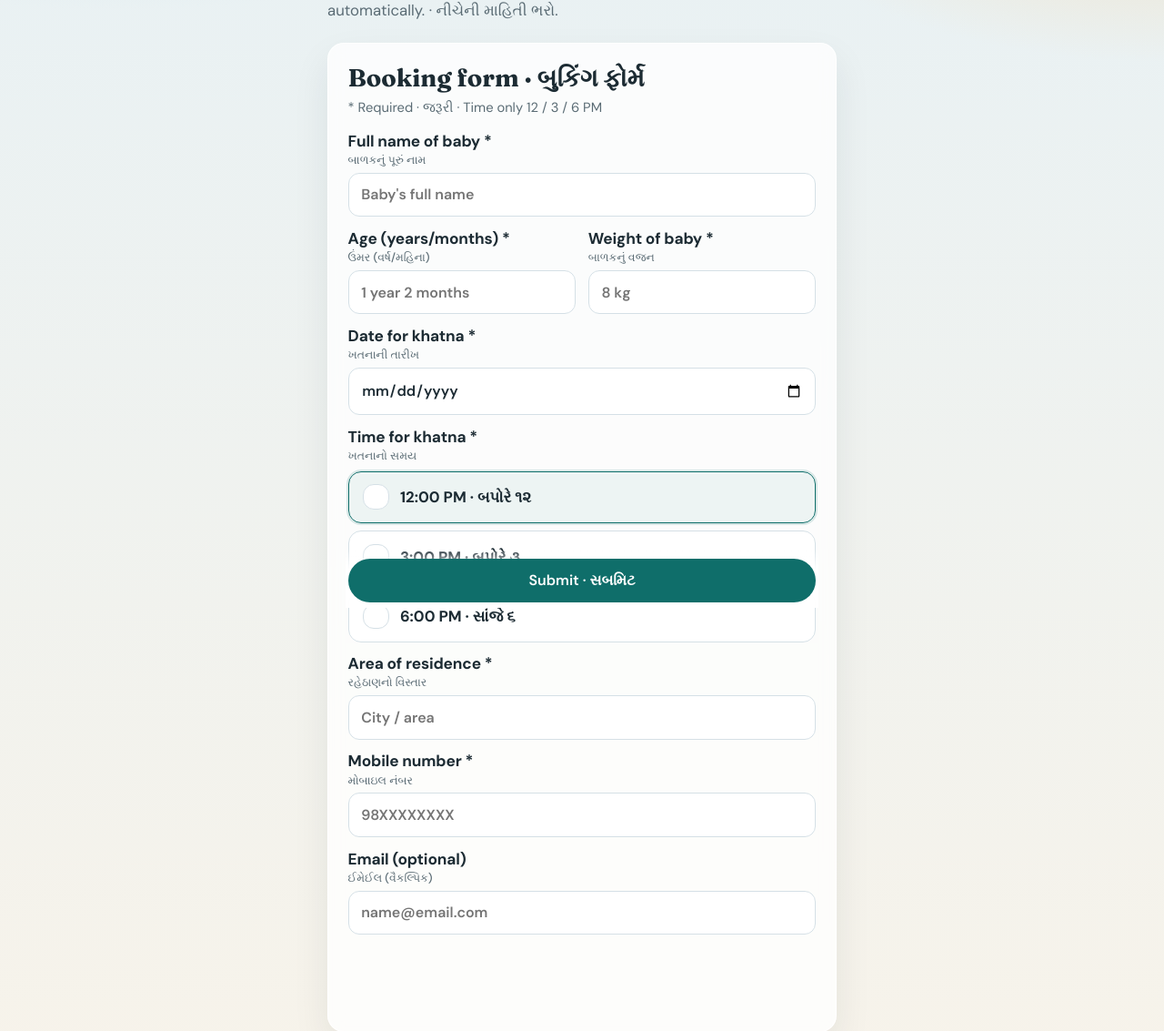
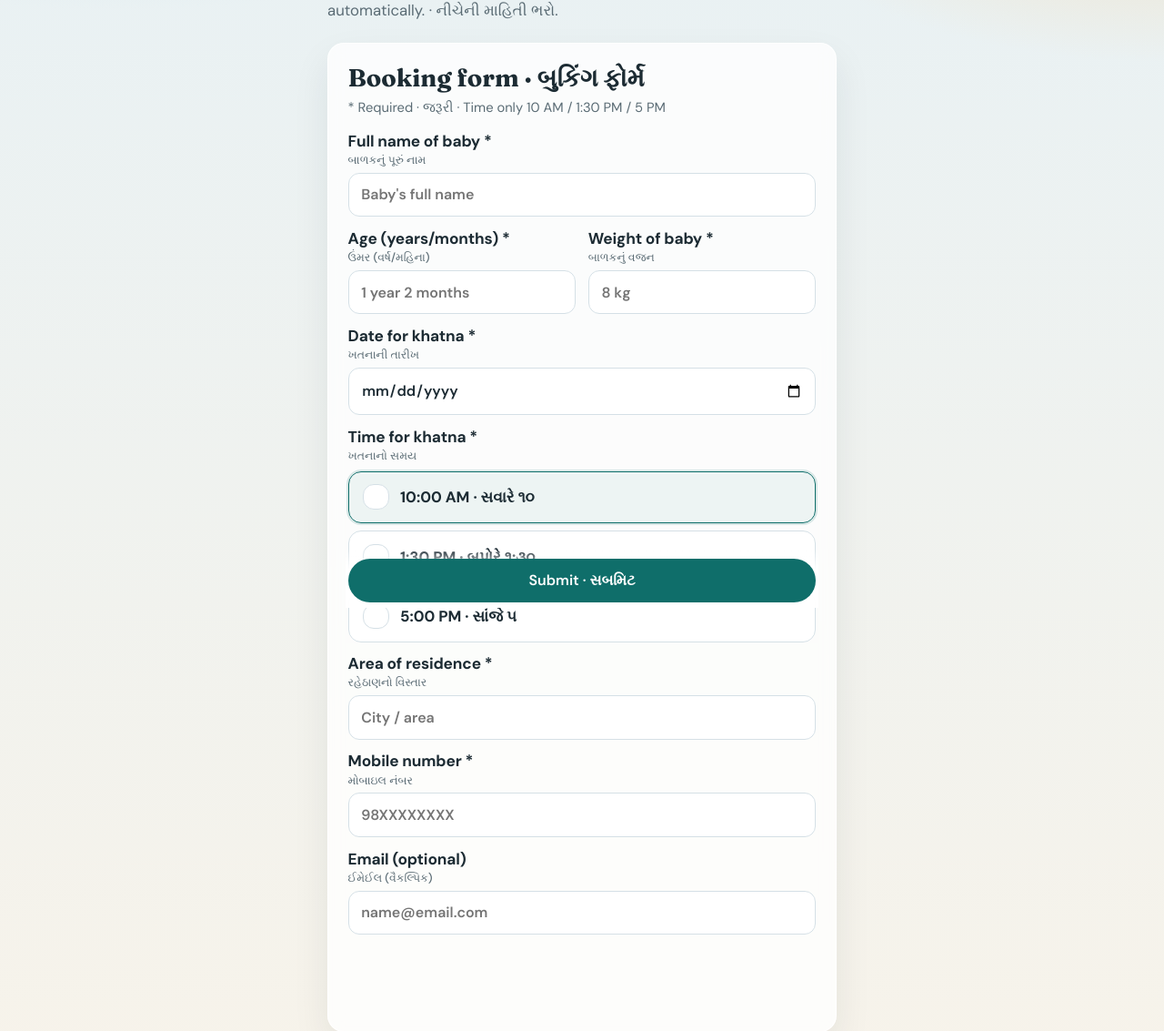
Before and after one commit to Pcdesai11/appointment-app, a Flask app: page / in a window 1280 px wide. Shown: the part 132-1265 px from the top of the page at 91% size. Run offline with Flask 3, Linux system fonts and the light colour scheme.

Commit message:
Change booking slots to 10 AM, 1:30 PM, and 5 PM.
Co-authored-by: Cursor <cursoragent@cursor.com>

```diff
--- a/app.py
+++ b/app.py
@@ -38,11 +38,11 @@ COLUMNS = [
     "EditToken",
     "CalendarEventId",
 ]
-ALLOWED_TIMES = ["12:00", "15:00", "18:00"]
+ALLOWED_TIMES = ["10:00", "13:30", "17:00"]
 TIME_LABELS = {
-    "12:00": "12:00 PM · બપોરે ૧૨",
-    "15:00": "3:00 PM · બપોરે ૩",
-    "18:00": "6:00 PM · સાંજે ૬",
+    "10:00": "10:00 AM · સવારે ૧૦",
+    "13:30": "1:30 PM · બપોરે ૧:૩૦",
+    "17:00": "5:00 PM · સાંજે ૫",
 }
 XLSX_CONTENT_TYPE = (
     "application/vnd.openxmlformats-officedocument.spreadsheetml.sheet"
@@ -443,7 +443,7 @@ def parse_booking_form(exclude_token: str | None = None) -> tuple[dict[str, str]
     if not all([baby_name, age, weight, date_str, time_str, area, mobile]):
         return None, "Please fill in all required fields. · કૃપા કરીને બધા જરૂરી ખાના ભરો."
     if time_str not in ALLOWED_TIMES:
-        return None, "Please choose 12 PM, 3 PM, or 6 PM only. · માત્ર ૧૨, ૩ અથવા ૬ વાગ્યાનો સમય પસંદ કરો."
+        return None, "Please choose 10 AM, 1:30 PM, or 5 PM only. · માત્ર સવારે ૧૦, બપોરે ૧:૩૦ અથવા સાંજે ૫ વાગ્યાનો સમય પસંદ કરો."
     if not re.fullmatch(r"[0-9+\-\s]{8,15}", mobile):
         return None, "Enter a valid mobile number. · યોગ્ય મોબાઇલ નંબર લખો."
 
@@ -624,7 +624,7 @@ def _fuzzy_contains(haystack: str, needle: str) -> bool:
 
 
 def _human_time(value: str) -> str:
-    plain = {"12:00": "12:00 PM", "15:00": "3:00 PM", "18:00": "6:00 PM"}
+    plain = {"10:00": "10:00 AM", "13:30": "1:30 PM", "17:00": "5:00 PM"}
     return plain.get(value, TIME_LABELS.get(value, value or "—"))
 
 
@@ -667,14 +667,14 @@ def filter_with_rules(question: str, rows: list[dict[str, str]]) -> tuple[list[d
     notes: list[str] = []
 
     if re.search(r"\b(afternoon|noon)\b", q) and not _extract_time_queries(q):
-        filtered = [r for r in filtered if r.get("Time") in {"12:00", "15:00"}]
-        notes.append("afternoon slots (12 PM / 3 PM)")
+        filtered = [r for r in filtered if r.get("Time") == "13:30"]
+        notes.append("afternoon slot (1:30 PM)")
     elif re.search(r"\bevening\b", q) and not _extract_time_queries(q):
-        filtered = [r for r in filtered if r.get("Time") == "18:00"]
-        notes.append("evening slot (6 PM)")
+        filtered = [r for r in filtered if r.get("Time") == "17:00"]
+        notes.append("evening slot (5 PM)")
     elif re.search(r"\bmorning\b", q) and not _extract_time_queries(q):
-        filtered = [r for r in filtered if r.get("Time") == "12:00"]
-        notes.append("noon slot (12 PM)")
+        filtered = [r for r in filtered if r.get("Time") == "10:00"]
+        notes.append("morning slot (10 AM)")
 
     time_queries = _extract_time_queries(q)
     if time_queries:
@@ -799,9 +799,9 @@ def ask_free_ai(question: str, rows: list[dict[str, str]]) -> tuple[list[dict[st
 
     system = (
         "You are a careful clinic assistant for a doctor managing khatna (circumcision) bookings. "
-        "Available appointment times are only 12:00 (12 PM), 15:00 (3 PM), and 18:00 (6 PM). "
-        "Interpret casual language: 'at 6' / '6pm' / 'evening' => 18:00; "
-        "'at 3' / '3pm' may mean 15:00; 'noon' / '12' / 'afternoon' may mean 12:00 or 15:00. "
+        "Available appointment times are only 10:00 (10 AM), 13:30 (1:30 PM), and 17:00 (5 PM). "
+        "Interpret casual language: 'at 5' / '5pm' / 'evening' => 17:00; "
+        "'at 1:30' / '1:30pm' / 'afternoon' => 13:30; 'at 10' / '10am' / 'morning' => 10:00. "
         "Use the provided today/tomorrow dates. "
         "Return ONLY valid JSON with keys: indices (matching catalog index values) and summary. "
         "In summary: say how many matches, then list each with baby name, date, time, area, and mobile. "
--- a/templates/doctor.html
+++ b/templates/doctor.html
@@ -56,7 +56,7 @@
       <section class="panel panel-ask">
         <div class="panel-head">
           <h2>Ask AI</h2>
-          <p class="hint">Try “at 6”, “today”, “evening”, a baby name, area, or mobile. Clear the chat when you’re done.</p>
+          <p class="hint">Try “at 5”, “today”, “morning”, a baby name, area, or mobile. Clear the chat when you’re done.</p>
         </div>
 
         {% if chat_history %}
@@ -121,7 +121,7 @@
         <h2>How it works</h2>
         <ul class="tips">
           <li>Share only the patient link.</li>
-          <li>Slots are fixed: 12 PM, 3 PM, 6 PM.</li>
+          <li>Slots are fixed: 10 AM, 1:30 PM, 5 PM.</li>
           <li><strong>Edit</strong> to change a booking.</li>
           <li><strong>Clear</strong> after the operation is done.</li>
         </ul>
--- a/templates/patient.html
+++ b/templates/patient.html
@@ -38,7 +38,7 @@
 
     <section class="panel panel-patient">
       <h2>{% if edit_mode %}Edit form · ફોર્મ સુધારો{% else %}Booking form · બુકિંગ ફોર્મ{% endif %}</h2>
-      <p class="hint">* Required · જરૂરી · Time only 12 / 3 / 6 PM</p>
+      <p class="hint">* Required · જરૂરી · Time only 10 AM / 1:30 PM / 5 PM</p>
       <form method="post" action="{{ form_action }}" class="form form-patient">
         <label>
           <span class="label-stack">
```
Also changed, not shown: README.md.
